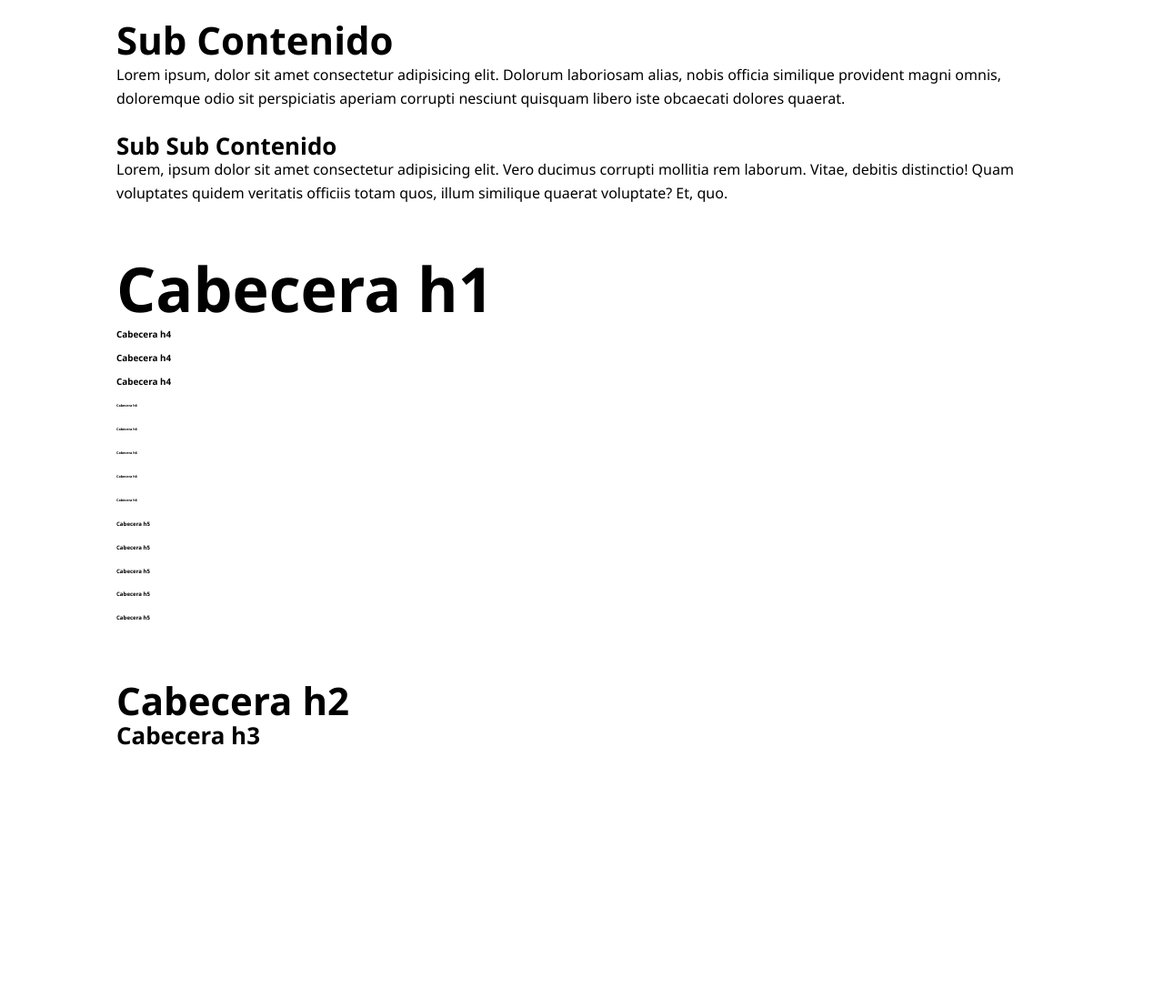
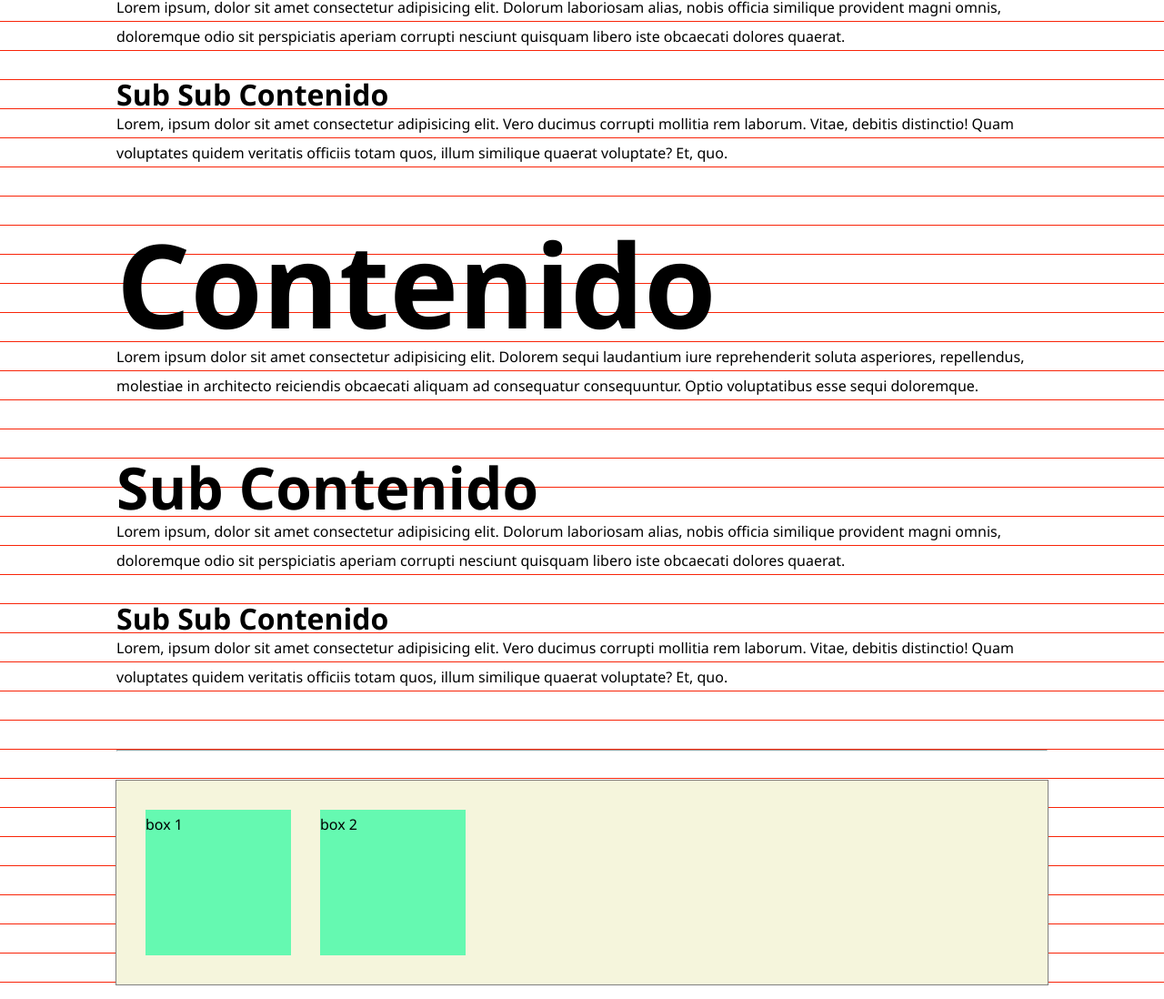
Before and after one commit to xenturi0n/vertical-rythm-ITCSS, a plain HTML site: page index.html in a window 1280 px wide. Shown: the part 1096-2194 px from the top of the page at 91% size. Before the commit the page ends 1922 px from the top, so only its background shows below. Drawn offline with Linux system fonts and the light colour scheme.

Commit message:
agregado ejercicio con margenes negativos

```diff
--- a/index.html
+++ b/index.html
@@ -9,13 +9,13 @@
     <link rel="stylesheet" href="css/styles.css">
 </head>
 
-<body class="">
+<body class="o-vertical-rythm-grid">
 
     <div class="contenido" id="content">
         <h1>Contenido</h1>
         <p>Lorem ipsum dolor sit amet consectetur adipisicing elit. Dolorem sequi laudantium iure reprehenderit soluta asperiores,
             repellendus, molestiae in architecto reiciendis obcaecati aliquam ad consequatur consequuntur. Optio voluptatibus
-            esse sequi doloremque.</p>
+            esse sequi doloremque. Lorem ipsum dolor sit, amet consectetur adipisicing elit. Dignissimos dolor veritatis, quod ad voluptatem quidem debitis officiis odio harum suscipit ipsa provident aliquid, tempora quis unde asperiores, eaque et accusamus. Lorem ipsum dolor sit amet consectetur adipisicing elit. Nemo, veniam quis doloribus ipsam minus perspiciatis vel officiis dolor earum consectetur velit dicta, neque fuga enim similique saepe voluptatibus eum maxime!</p>
     </div>
 
     <h2>Sub Contenido</h2>
@@ -52,23 +52,18 @@
     <p>Lorem, ipsum dolor sit amet consectetur adipisicing elit. Vero ducimus corrupti mollitia rem laborum. Vitae, debitis
         distinctio! Quam voluptates quidem veritatis officiis totam quos, illum similique quaerat voluptate? Et, quo.</p>
 
-    <h1>Cabecera h1</h1>
-    <h4>Cabecera h4</h4>
-    <h4>Cabecera h4</h4>
-    <h4>Cabecera h4</h4>
-    <h6>Cabecera h6</h6>
-    <h6>Cabecera h6</h6>
-    <h6>Cabecera h6</h6>
-    <h6>Cabecera h6</h6>
-    <h6>Cabecera h6</h6>
-    <h5>Cabecera h5</h5>
-    <h5>Cabecera h5</h5>
-    <h5>Cabecera h5</h5>
-    <h5>Cabecera h5</h5>
-    <h5>Cabecera h5</h5>
-    <h2>Cabecera h2</h2>
-    <h3>Cabecera h3</h3>
+    <hr>
 
+    <div class="o-container">
+        <div class="o-row">
+            <div class="o-box">
+                box 1
+            </div>
+            <div class="o-box">
+                box 2
+            </div>
+        </div>
+    </div>
 </body>
 
 </html>
--- a/scss/A_settings/_settings.main-config.scss
+++ b/scss/A_settings/_settings.main-config.scss
@@ -1,3 +1,3 @@
-$my-global-ratio: 1.62;
+$my-global-ratio: 2;
 $my-global-font-size: 16px;
 $my-global-line-height: $my-global-font-size * $my-global-ratio;
--- a/scss/D_elements/_elements.headings.scss
+++ b/scss/D_elements/_elements.headings.scss
@@ -1,4 +1,4 @@
-$h3: $my-global-ratio * 1em;
+$h3: $my-global-ratio * 1rem;
 $h2: $my-global-ratio * $h3;
 $h1: $my-global-ratio * $h2;
 
@@ -14,29 +14,35 @@ h1,h2,h3,h4,h5,h6{
 h1{
    @include inuit-font-size(px($h1));
     margin: $my-global-line-height * 2 0 0 0;
+    padding: 0;
 }
 
 h2{
     @include inuit-font-size(px($h2));
     margin: $my-global-line-height * 2 0 0 0;
+    padding: 0;
  }
 
  h3{
     @include inuit-font-size(px($h3));
     margin: 0;
+    padding: 0;
  }
 
  h4{
     @include inuit-font-size(px($h4));
     margin: 0;
+    padding: 0;
  }
 
  h5{
     @include inuit-font-size(px($h5));
     margin: 0;
+    padding: 0;
  }
 
  h6{
     @include inuit-font-size(px($h6));
     margin: 0;
+    padding: 0;
  }
--- /dev/null
+++ b/scss/D_elements/_elements.hr-lines.scss
@@ -0,0 +1,3 @@
+hr{
+    margin: $my-global-line-height *2 0 $my-global-line-height 0;
+}
--- a/scss/D_elements/_elements.scss
+++ b/scss/D_elements/_elements.scss
@@ -1,2 +1,3 @@
 @import '_elements.headings.scss';
 @import '_elements.paragraphs.scss';
+@import '_elements.hr-lines.scss';
--- /dev/null
+++ b/scss/E_objects/_objects.box.scss
@@ -0,0 +1,9 @@
+.o-box{
+    background-color: rgba($color: #05fc95, $alpha: .6);
+    width: $my-global-line-height * 5;
+    height: $my-global-line-height * 5;
+
+    margin: $my-global-line-height #{$my-global-line-height / 2};
+
+    float: left;
+}
--- /dev/null
+++ b/scss/E_objects/_objects.container.scss
@@ -0,0 +1,18 @@
+.o-container{
+    // background: red;
+    outline: 1px solid gray;
+    background-color: beige;
+    margin-bottom: $my-global-line-height * 4;
+    margin: #{$my-global-line-height / 2}  0;
+
+    &::after{
+        // visibility: hidden;
+        display: block;
+        content: "";
+        clear: both;
+    }
+}
+
+.o-row{
+    margin: $my-global-line-height / 2;
+}
--- a/scss/E_objects/_objects.scss
+++ b/scss/E_objects/_objects.scss
@@ -1 +1,3 @@
 @import '_objects.vertical-rythm-grid.scss';
+@import '_objects.container.scss';
+@import '_objects.box.scss';
--- a/scss/E_objects/_objects.vertical-rythm-grid.scss
+++ b/scss/E_objects/_objects.vertical-rythm-grid.scss
@@ -14,8 +14,8 @@
   background-image:
   repeating-linear-gradient(
     #fff,
-    #fff calc((1rem * #{$my-global-ratio}) - 1px),
-    rgb(248, 36, 8) calc(1rem * #{$my-global-ratio}),
-    rgb(248, 36, 8) calc(1rem * #{$my-global-ratio})
+    #fff $my-global-line-height - 1px,
+    rgb(248, 36, 8) $my-global-line-height - 1px,
+    rgb(248, 36, 8) $my-global-line-height
   );
 }
```
Also changed, not shown: css/styles.css.
